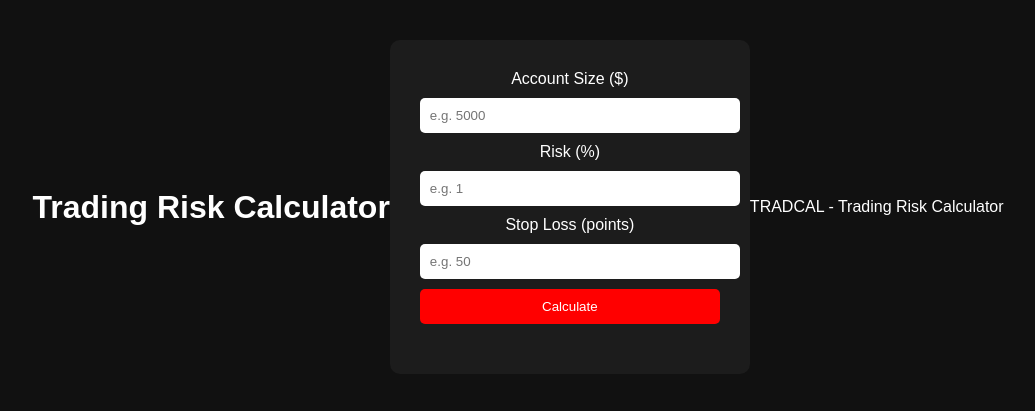
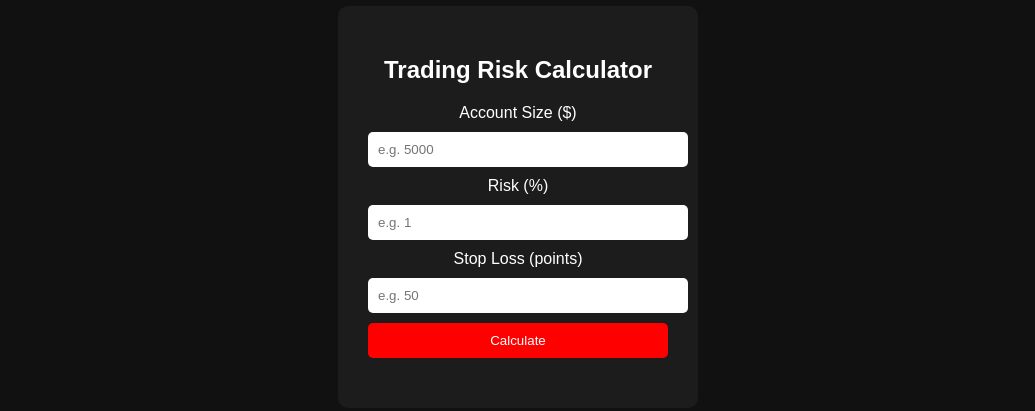
Before and after one commit to gabriellota4-beep/trading-risk-calculator, a website: page index.html in a window 1280 px wide. Shown: the part 201-612 px from the top of the page, without its empty margins (122-1157 px from the left). Drawn offline with Linux system fonts and the light colour scheme.

Commit message:
Improve semantic HTML structure and layout

```diff
--- a/assets/css/style.css
+++ b/assets/css/style.css
@@ -57,4 +57,6 @@ footer {
 main {
     display: flex;
     justify-content: center;
+    align-items: center;
+    min-height: 100vh;
 }
--- a/index.html
+++ b/index.html
@@ -8,12 +8,10 @@
 </head>
 <body>
 
-    <header>
-        <h1>Trading Risk Calculator</h1>
-    </header>
-
     <main>
         <section class="container">
+
+            <h1>Trading Risk Calculator</h1>
 
             <label for="account">Account Size ($)</label>
             <input type="number" id="account" placeholder="e.g. 5000">
@@ -31,10 +29,6 @@
         </section>
     </main>
 
-    <footer>
-        <p>TRADCAL - Trading Risk Calculator</p>
-    </footer>
-
     <script src="assets/js/script.js"></script>
 
 </body>
```
